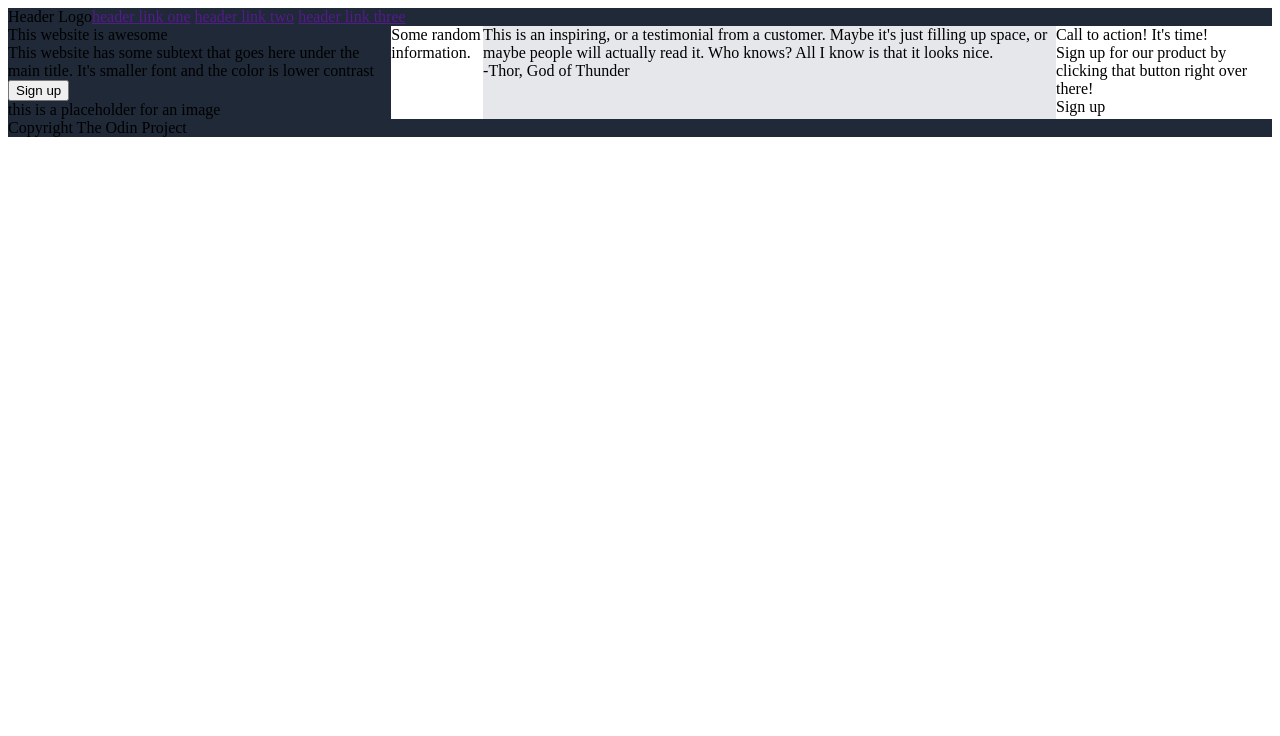
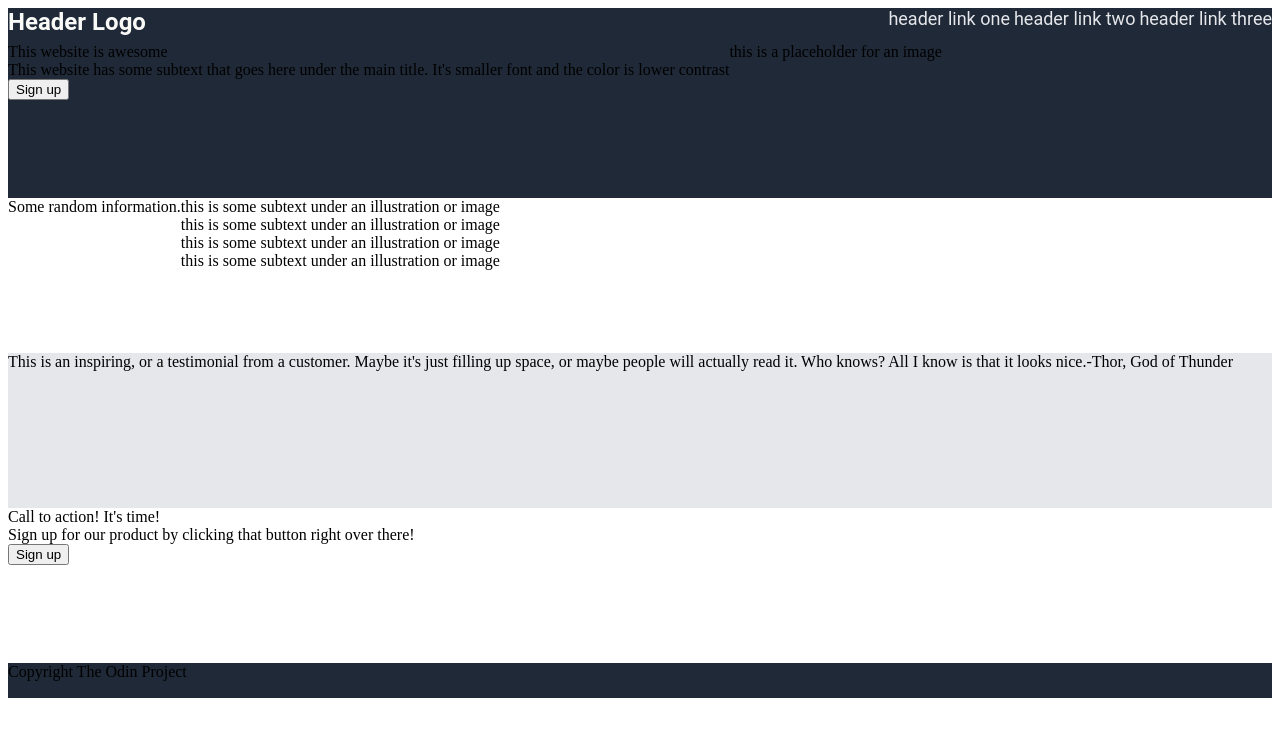
Before and after one commit to tyler7r/TOP-landing-page, a plain HTML site: page index.html in a window 1280 px wide. Drawn offline with Linux system fonts and the light colour scheme.

Commit message:
Style header text

```diff
--- a/index.html
+++ b/index.html
@@ -27,10 +27,10 @@
             <div class="level-2">
                 <div id="2-title">Some random information.</div>
                 <div class="2-content">
-                    <div id="first-pic"></div>
-                    <div id="second-pic"></div>
-                    <div id="third-pic"></div>
-                    <div id="fourth-pic"></div>
+                    <div id="first-pic">this is some subtext under an illustration or image</div>
+                    <div id="second-pic">this is some subtext under an illustration or image</div>
+                    <div id="third-pic">this is some subtext under an illustration or image</div>
+                    <div id="fourth-pic">this is some subtext under an illustration or image</div>
                 </div>
             </div>
             <div class="level-3">
@@ -43,7 +43,7 @@
                         <div id="4-title">Call to action! It's time!</div>
                         <div id="4-subtext">Sign up for our product by clicking that button right over there!</div>
                     </div>
-                    <div id="4-button">Sign up</div>
+                    <button id="4-button">Sign up</div>
                 </div>
             </div>
         </div>
--- a/style.css
+++ b/style.css
@@ -1,18 +1,35 @@
 .container {
     display: flex;
     flex-direction: column;
+    justify-content: space-between;;
 }
 
 .header {
-    display: flex;
+    justify-content: space-between;
+    font-family: 'Roboto';
+}
+
+a {
+    text-decoration: none;
+    color: #E5E7EB;
+    font-size: 18px;
+}
+
+#logo {
+    font-size: 24px;
+    font-weight: bold;
+    color: #F9FAF8;
 }
 
 .header, .footer {
     background-color: #1F2937;
+    display: flex;
+    min-height: 35px;
 }
 
-.content {
+.level-1,.level-2,.level-3,.level-4 {
     display: flex;
+    min-height: 155px;
 }
 
 .level-1 {
@@ -20,13 +37,12 @@
 }
 
 .level-2 {
-
 }
 
 .level-3 {
     background-color: #E5E7EB;
+
 }
 
 .level-4 {
-
 }
```
